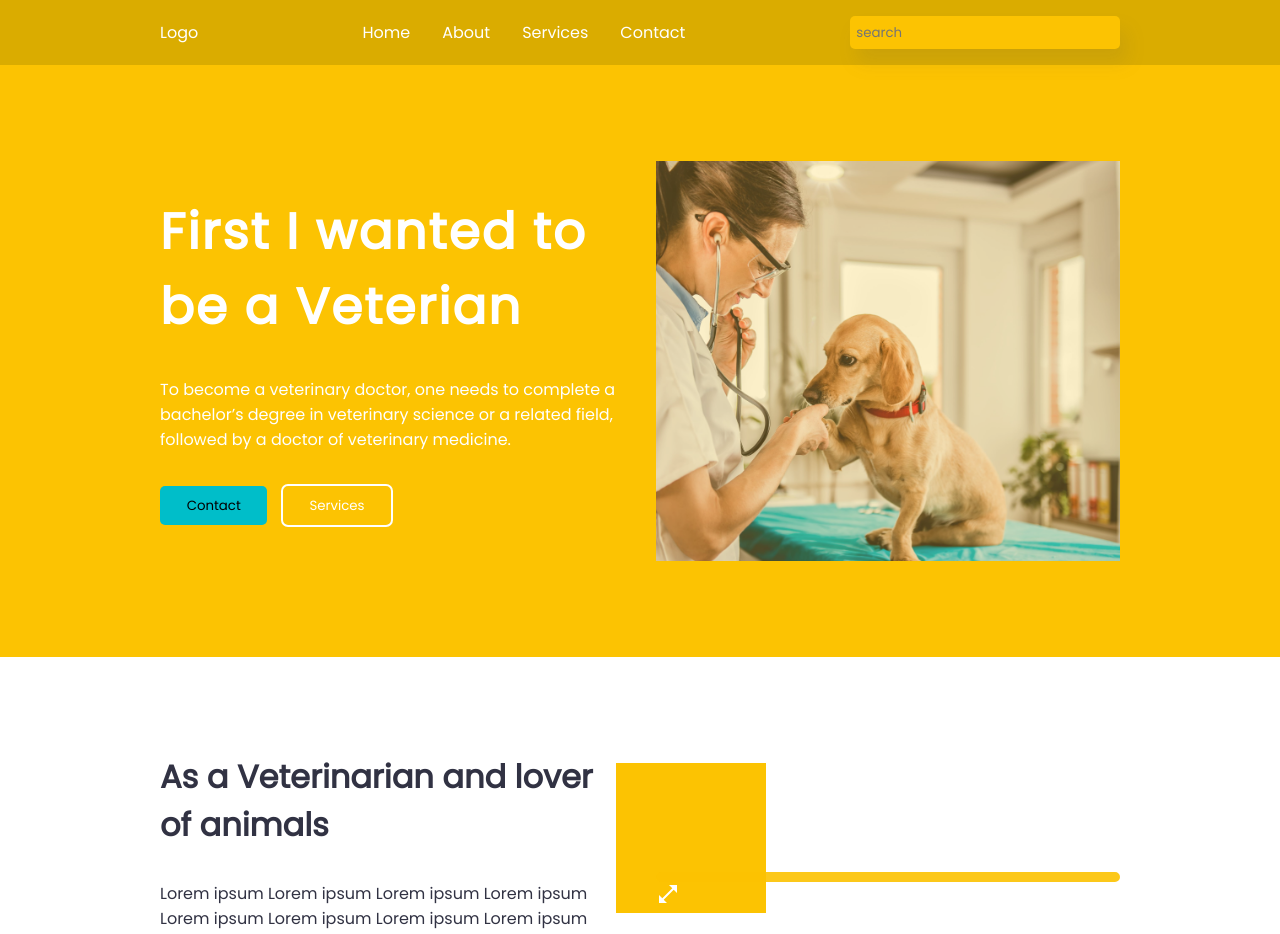
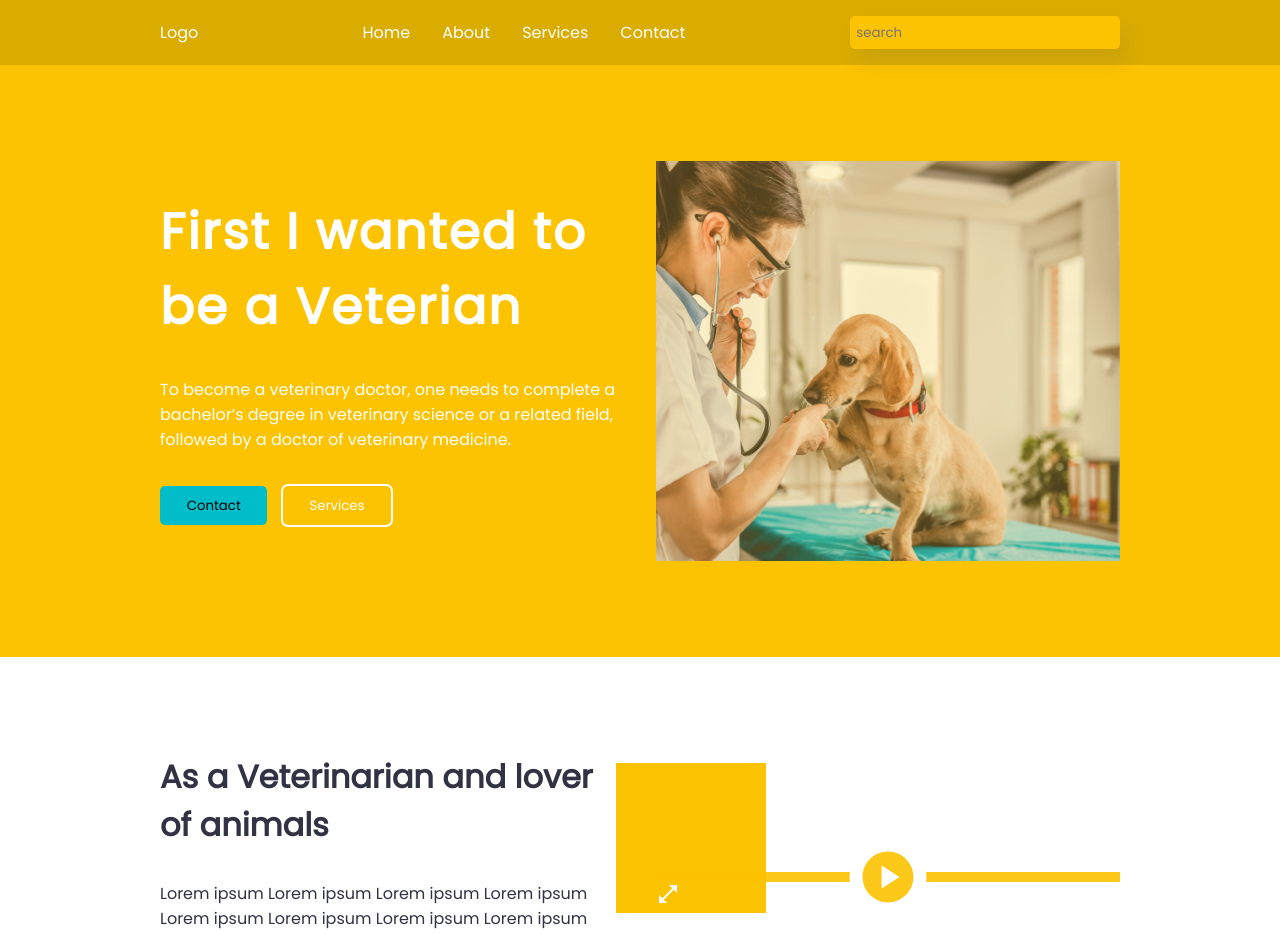
Before and after one commit to Anjesh-bit/Veteneranian, a React (Create React App) app: page / in a window 1280 px wide. Shown: the top 934 px of the page. Built offline with nearby package versions, Linux system fonts and the light colour scheme.

Commit message:
playpause custom btn and css

```diff
--- a/src/common/VideoLightBox/VideoLightBox.jsx
+++ b/src/common/VideoLightBox/VideoLightBox.jsx
@@ -3,6 +3,7 @@ import ReactPlayer from "react-player";
 import VideoPlayerModal from "../Modal";
 import CloseIcon from "@mui/icons-material/Close";
 import "./VideoLightBox.css";
+
 const VideoLightBox = (props) => {
   const { isOpen, onHandleClose, videoType, videId } = props;
   const opts = {
--- a/src/common/VideoReviewSection.jsx
+++ b/src/common/VideoReviewSection.jsx
@@ -5,14 +5,17 @@ import { useDispatch, useSelector } from "react-redux";
 import YouTube from "react-youtube";
 import OpenInFullIcon from "@mui/icons-material/OpenInFull";
 import "./css/VideoReviews.css";
+import { useState } from "react";
+import PlayCircleIcon from "@mui/icons-material/PlayCircle";
+import PauseCircleIcon from "@mui/icons-material/PauseCircle";
+import { IconButton } from "@mui/material";
 // import { useEffect, useState, useMemo } from "react";
-
-const VideoReviewSection = (props) => {
-  const { className, textAlign, shape } = props;
-
 const opts = {
   width: "100%",
   height: "350px",
+  playerVars: {
+    showinfo: 0, // Hide the YouTube logo
+  },
 };
 
 const ytStyle = {
@@ -26,7 +29,27 @@ const VideoReviewSection = (props) => {
   cursor: "pointer",
 };
 
+const playpauseIc = {
+  fontSize: "61px",
+  color: "#fcc302",
+};
+
+const VideoReviewSection = (props) => {
+  const { className, textAlign, shape } = props;
+  const [isPlaying, setPlaying] = useState(false);
+  const [ytState, setState] = useState(null);
+
+  const handlePlayPauseClick = (event) => {
+    if (isPlaying) {
+      ytState.pauseVideo();
+    } else {
+      ytState.playVideo();
+    }
+    setPlaying(!isPlaying);
+  };
+
   //Either use useState or Redux
+
   // const [type, setType] = useState("initial");
   // const [id, setId] = useState("initial");
   // const [open, setOpen] = useState(false);
@@ -39,6 +62,7 @@ const VideoReviewSection = (props) => {
 
   // const cachedType = useMemo(() => type, [type]);
   // const cachedId = useMemo(() => id, [id]);
+
   const onHandleClose = (e) => {
     e.preventDefault();
     //dispatch an actions to a reducer
@@ -53,6 +77,10 @@ const VideoReviewSection = (props) => {
     // setOpen(true);
     dispatch(ModalOpenActions(true, type, id));
   };
+
+  const handleOnready = (event) => {
+    setState(event.target);
+  };
   return (
     <div className={`app_video_reviews_section_wrapper ${textAlign}`}>
       <div className={`app_right_part ${className}`}>
@@ -64,7 +92,22 @@ const VideoReviewSection = (props) => {
         <Button btnText="Services" btnClassName="app_btn" />
       </div>
       <div className="app_left_part">
-        <YouTube videoId="iy74I_CSV5U" opts={opts} style={ytStyle} />
+        <div className="yt_container">
+          <YouTube
+            videoId="iy74I_CSV5U"
+            opts={opts}
+            style={ytStyle}
+            onReady={handleOnready}
+          />
+          <IconButton onClick={handlePlayPauseClick} className="ic_btn">
+            {isPlaying ? (
+              <PauseCircleIcon style={playpauseIc} />
+            ) : (
+              <PlayCircleIcon style={playpauseIc} />
+            )}
+          </IconButton>
+        </div>
+
         <OpenInFullIcon
           onClick={onHandleClick("youtube", "iy74I_CSV5U")}
           btnText="Expand"
--- a/src/common/css/PictureSliderSection.css
+++ b/src/common/css/PictureSliderSection.css
@@ -81,9 +81,6 @@
 
 /* media query for less than 768px */
 @media only screen and (max-width: 768px) {
-  .app_picture_slider_section_wrapper {
-    padding: 4em 1.5em;
-  }
   .main_container .image_slider_container {
     height: 500px;
   }
@@ -91,6 +88,9 @@
 
 /* media query for less than 576px */
 @media only screen and (max-width: 576px) {
+  .app_picture_slider_section_wrapper {
+    padding: 4em 1.5em;
+  }
   .main_container .image_slider_container {
     height: 400px;
   }
--- a/src/common/css/VideoReviews.css
+++ b/src/common/css/VideoReviews.css
@@ -29,6 +29,25 @@
 .app_left_part {
   flex: 1 1 0%;
   position: relative;
+}
+
+.yt_container {
+  position: relative;
+  background-color: #fcc302;
+  opacity: 0.9;
+}
+
+.yt_container .ic_btn {
+  background-color: #ffffff;
+  position: absolute;
+  left: 50%;
+  top: 50%;
+  transform: translate(-50%, -50%);
+  color: #ffffff;
+}
+
+.yt_container .ic_btn:hover {
+  background-color: #ffffff;
 }
 
 .app_btn {
--- a/src/components/css/Footer.css
+++ b/src/components/css/Footer.css
@@ -19,7 +19,7 @@
 .app_services ul {
   display: flex;
   flex-direction: column;
-  row-gap: 0.3em;
+  row-gap: 0.5em;
 }
 
 .app_icons ul {
@@ -46,12 +46,15 @@
   transform: translateY(-50%);
   right: 0;
   color: rgb(54, 54, 146);
+  font-size: 30px;
 }
 
 .main_container_ico input {
   background: #daac00;
+  width: 100%;
   border: none;
-  padding: 0.1em 2em;
+  padding-top: 0.3em;
+  padding-bottom: 0.3em;
 }
 
 /* media query for screen less than 1200px */
--- /dev/null
+++ b/src/constants/VideoLightBoxConstant.jsx
@@ -0,0 +1,2 @@
+export const ON_LIGHT_SUCCESS_DATA = "ON_LIGHT_SUCCESS_DATA";
+export const ON_LIGHT_FAIL_DATA = "ON_LIGHT_FAIL_DATA";
--- a/src/data/Data.jsx
+++ b/src/data/Data.jsx
@@ -316,7 +316,7 @@ const footerData = [
       {
         data: (
           <div className="main_container_ico">
-            <i class="material-icons">email</i>
+            <i className="material-icons">email</i>
             <input type="text" className="news_letter" />
           </div>
         ),
--- a/src/reducers/ImageSliderReducers.jsx
+++ b/src/reducers/ImageSliderReducers.jsx
@@ -10,12 +10,16 @@ const ImageSliderReducers = (state = [], actions) => {
   switch (actions.type) {
     case ON_IMAGE_OFF_SUCCESS:
       return { ...state, offset: actions.payload };
+
     case ON_IMAGE_OFF_FAIL:
       return { ...state, message: "Failed to slide" };
+
     case ON_IMAGE_POS_SUCCESS:
       return { ...state, position: actions.payload };
+
     case ON_IMAGE_POS_FAIL:
       return { ...state, message: "Failed to slide" };
+
     default:
       return { ...state };
   }
--- a/src/reducers/ModalReducers.jsx
+++ b/src/reducers/ModalReducers.jsx
@@ -21,8 +21,10 @@ const ModalReducers = (state = {}, action) => {
         videoType: "",
         videoId: "",
       };
+
     case ON_MODAL_FAIL:
       return { ...state, open: false, error: action.payload };
+
     default:
       return { ...state };
   }
```
Lines whose indentation alone changed are shown as unchanged.
